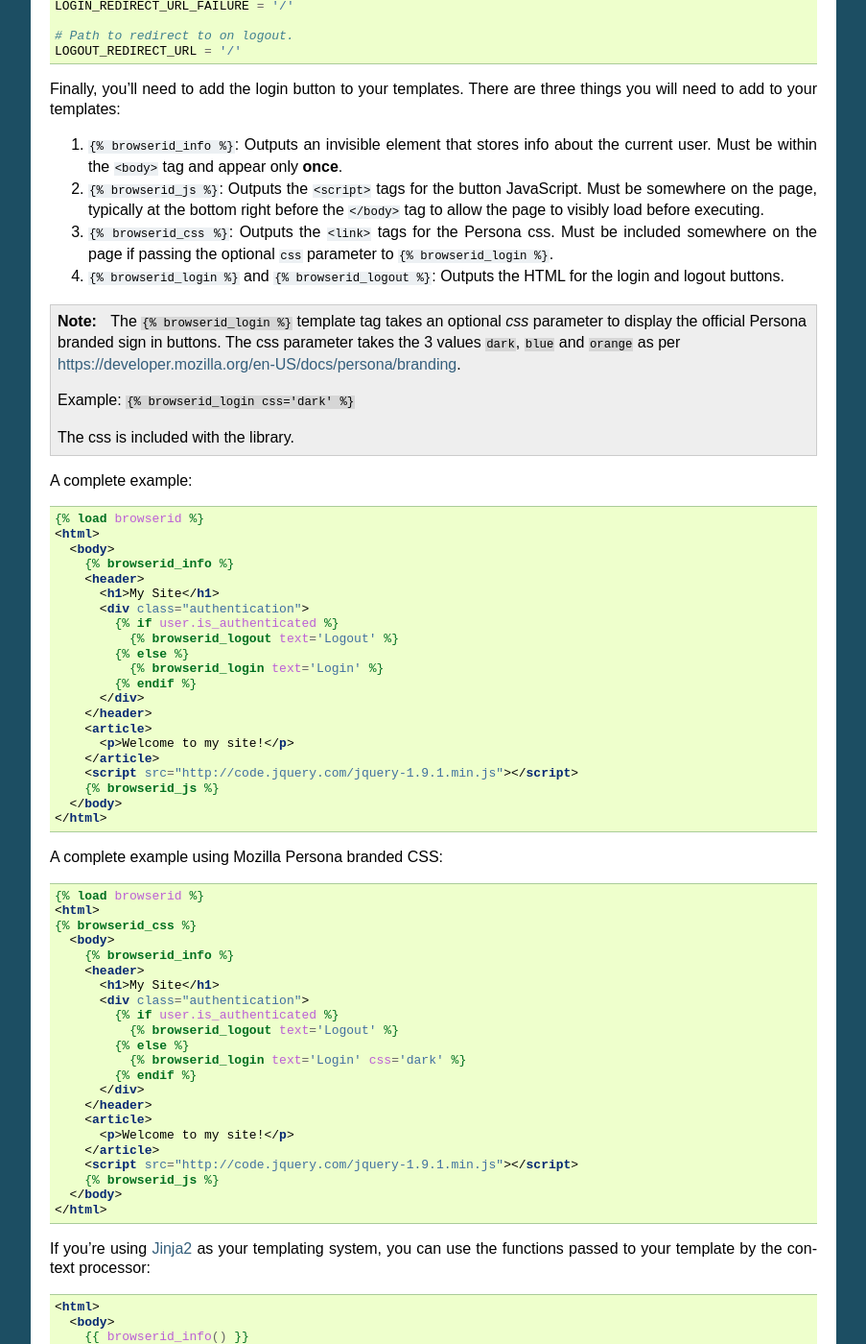
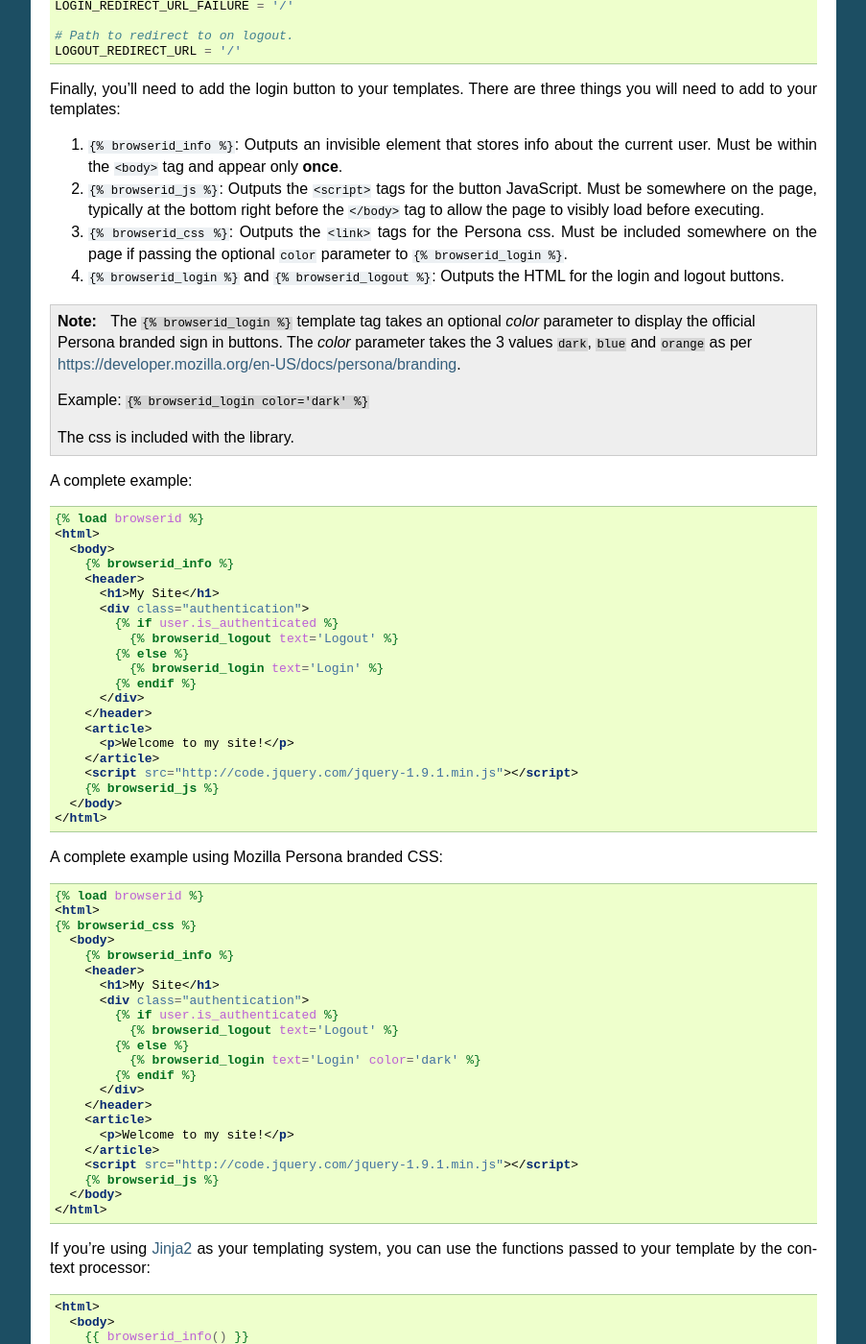
Before and after one commit to mozilla/django-browserid, a Sphinx documentation site: the page built from docs/setup.rst, in a window 1280 px wide and 1400 px high, scrolled down 1074 px. Shown: the whole window at 96% size, without its empty margins (198-1101 px from the left). Built offline with Sphinx 7.4.7, drawn with Linux system fonts in a browser that asks for light colours.

Commit message:
Update documentation.

```diff
--- a/docs/setup.rst
+++ b/docs/setup.rst
@@ -74,17 +74,17 @@ things you will need to add to your templates:
    executing.
 
 3. ``{% browserid_css %}``: Outputs the ``<link>`` tags for the Persona
-   css. Must be included somewhere on the page if passing the optional ``css``
+   css. Must be included somewhere on the page if passing the optional ``color``
    parameter to ``{% browserid_login %}``.
 
 4. ``{% browserid_login %}`` and ``{% browserid_logout %}``: Outputs the HTML
    for the login and logout buttons.
 
-.. note:: The ``{% browserid_login %}`` template tag takes an optional *css*
-  parameter to display the official Persona branded sign in buttons. The css
+.. note:: The ``{% browserid_login %}`` template tag takes an optional *color*
+  parameter to display the official Persona branded sign in buttons. The *color*
   parameter takes the 3 values ``dark``, ``blue`` and ``orange`` as per `<https://developer.mozilla.org/en-US/docs/persona/branding>`_.
 
-  Example: ``{% browserid_login css='dark' %}``
+  Example: ``{% browserid_login color='dark' %}``
 
   The css is included with the library.
 
@@ -130,7 +130,7 @@ A complete example using Mozilla Persona branded CSS:
             {% if user.is_authenticated %}
               {% browserid_logout text='Logout' %}
             {% else %}
-              {% browserid_login text='Login' css='dark' %}
+              {% browserid_login text='Login' color='dark' %}
             {% endif %}
           </div>
         </header>
```
